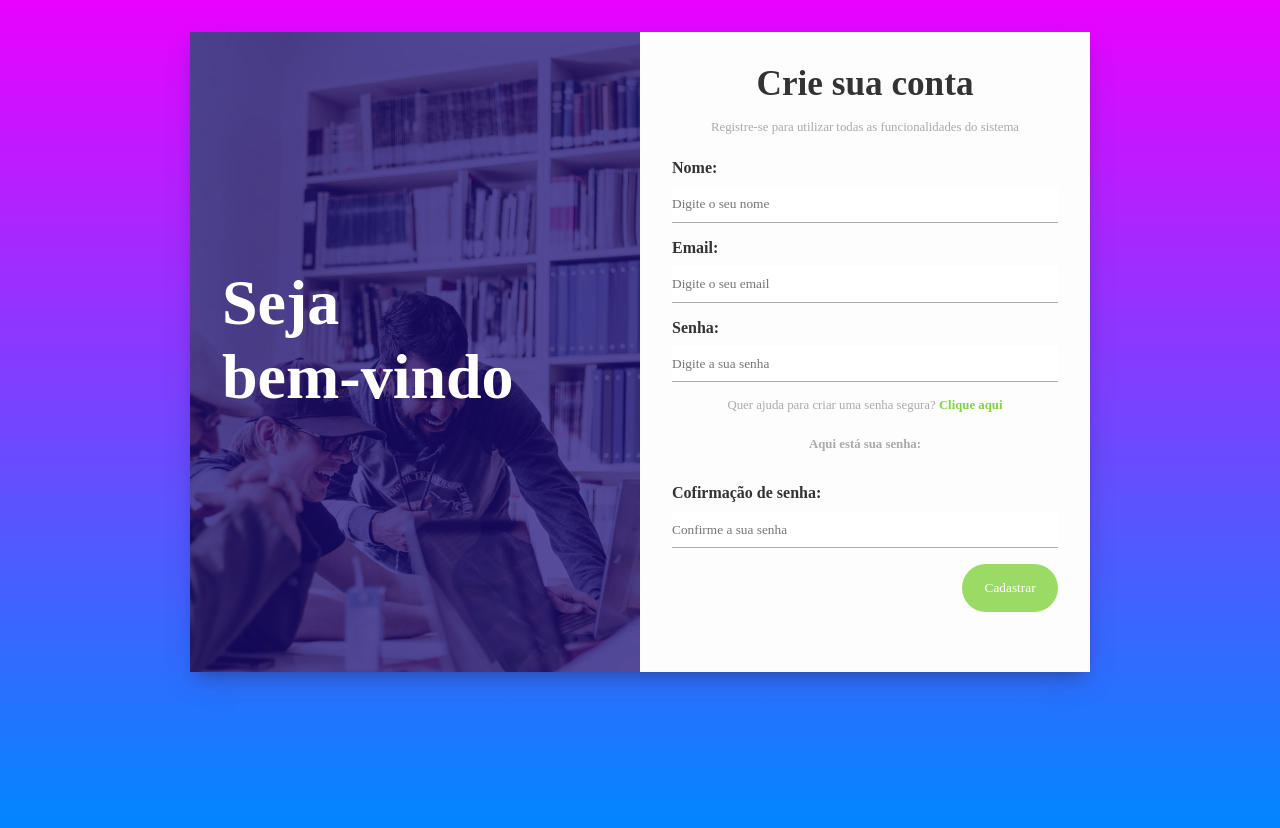
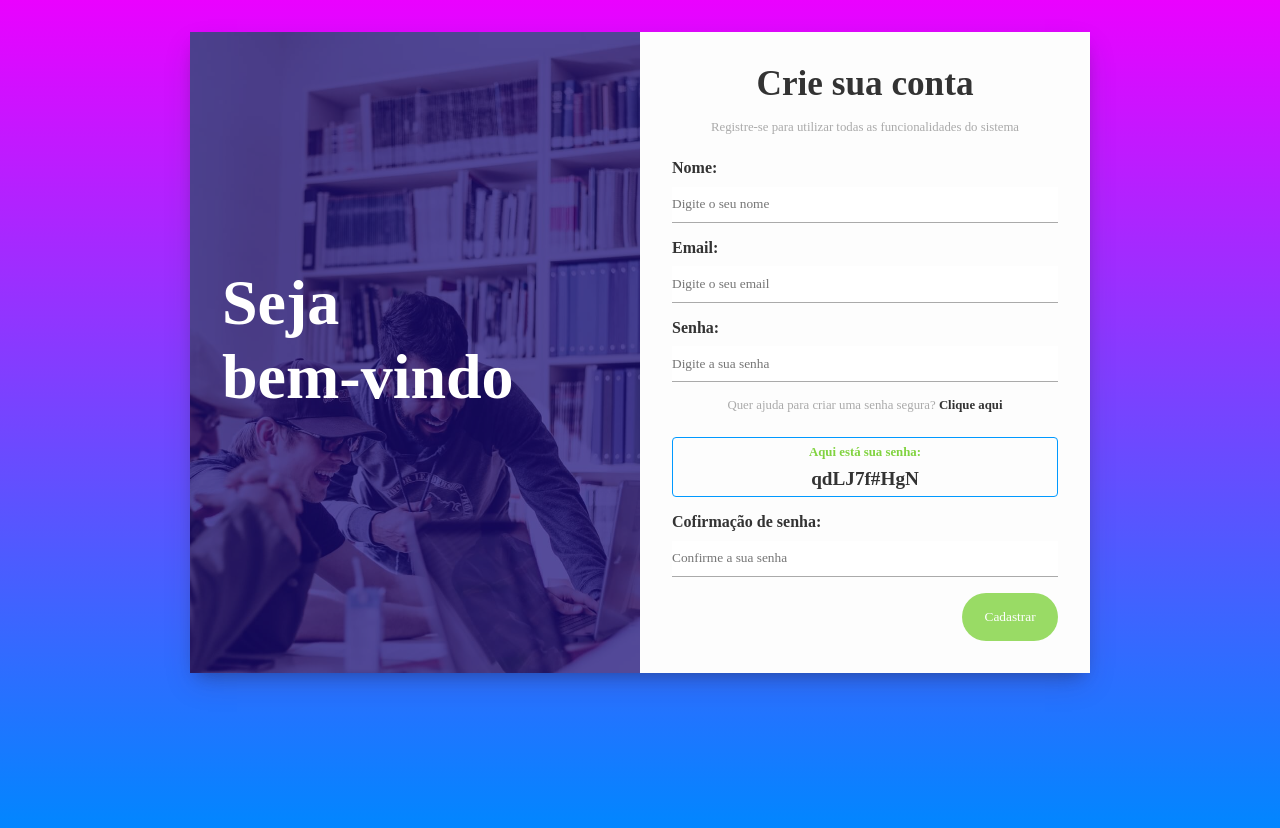
Before and after one commit to IagoLima99/gerador_senha, a plain HTML site: page index.html in a window 1280 px wide. Both pictures are taken after a click on the element "Clique aqui". Drawn offline with Linux system fonts and the light colour scheme.

Commit message:
Criando Funcionalidade.

```diff
--- a/css/styles.css
+++ b/css/styles.css
@@ -100,7 +100,19 @@ input:focus {
     color: #0099ff  ;
 }
 
-#register-form #generate-password {
+#register-form #generated-password {
+    border: 1px solid #0099ff;
+    border-radius: 4px;
+    font-weight: bold;
+    font-size: 1.2rem;
+    padding: 0.4rem;
+    color: #333;
+    text-align: center;
+    margin-bottom: 1rem;
+    display: none;
+}
+
+#register-form #generated-password p{
     color: #81d340;
     margin-bottom: 0.5rem;
 }
--- a/index.html
+++ b/index.html
@@ -9,7 +9,7 @@
         <link rel="preconnect" href="https://fonts.googleapis.com">
         <link rel="preconnect" href="https://fonts.gstatic.com" crossorigin>
         <link href="https://fonts.googleapis.com/css2?family=Montserrat:ital,wght@0,100;0,200;0,300;0,400;0,500;0,600;0,700;0,800;0,900;1,100;1,200;1,300;1,400;1,500;1,600;1,700;1,800;1,900&display=swap" rel="stylesheet">
-        <script src="js/main.js" defer></script>
+        <script src="./js/main.js" defer></script>
     </head>
     <body>
         <div id="register-container">
@@ -37,8 +37,9 @@
                     Quer ajuda para criar uma senha segura?
                     <span id="generate-password">Clique aqui</span>
                 </p>
-                <div id="generate-password">
+                <div id="generated-password">
                     <p>Aqui está sua senha: </p>
+                    <h4></h4>
                 </div>
                 <div class="form-control">
                     <label for="name">Cofirmação de senha: </label>
--- a/js/main.js
+++ b/js/main.js
@@ -1 +1,64 @@
-console.log('Hello');
+// Seleção de elementos
+    const generatePasswordButton = document.querySelector('#generate-password');
+    const generatedPasswordElement = document.querySelector('#generated-password');
+
+
+// Funções
+
+// Letras, Números e Simbolos
+const getLetterLowercase = () => {
+    return String.fromCharCode(Math.floor(Math.random() * 26) + 97);
+};
+
+const getLetterUppercase = () => {
+    return String.fromCharCode(Math.floor(Math.random() * 26) + 65);
+};
+
+const getNumber = () => {
+    return Math.floor(Math.random() * 10).toString();
+};
+
+const getSymbol = () => {
+    const symbols = "(){}[],.;:\/!*%$#&?@+-";
+    return symbols[Math.floor(Math.random() * symbols.length)];
+};
+
+const generatePassword = (getLetterLowercase, getLetterUppercase, getSymbol, getNumber) => {
+    let password = '';
+
+    const passwordLenght = 10;
+
+    const generators = [
+        getLetterLowercase,
+        getLetterUppercase,
+        getSymbol,
+        getNumber
+    ]
+
+    for(i=0; i < passwordLenght; i = i + 4) {
+
+        generators.forEach (() => {
+            const randomValue =
+              generators[Math.floor(Math.random() * generators.length)]();
+
+              password += randomValue;
+
+        });
+    }
+
+    password = password.slice(0, passwordLenght);
+
+    generatedPasswordElement.style.display = "block";
+    generatedPasswordElement.querySelector("h4").innerText = password;
+};
+
+// Eventos
+generatePasswordButton.addEventListener('click', () => {
+
+    generatePassword(
+        getLetterLowercase,
+        getLetterUppercase,
+        getSymbol,
+        getNumber
+    );
+});
```
